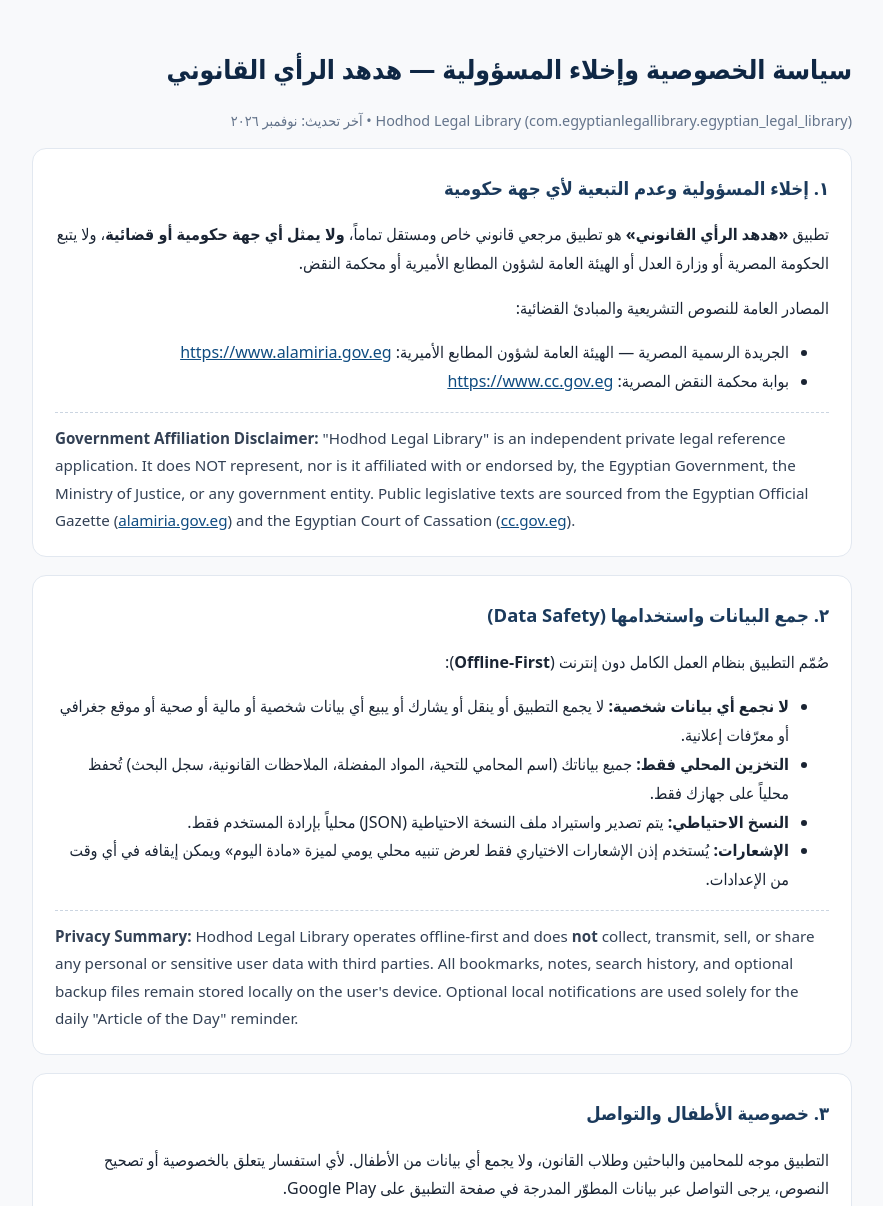
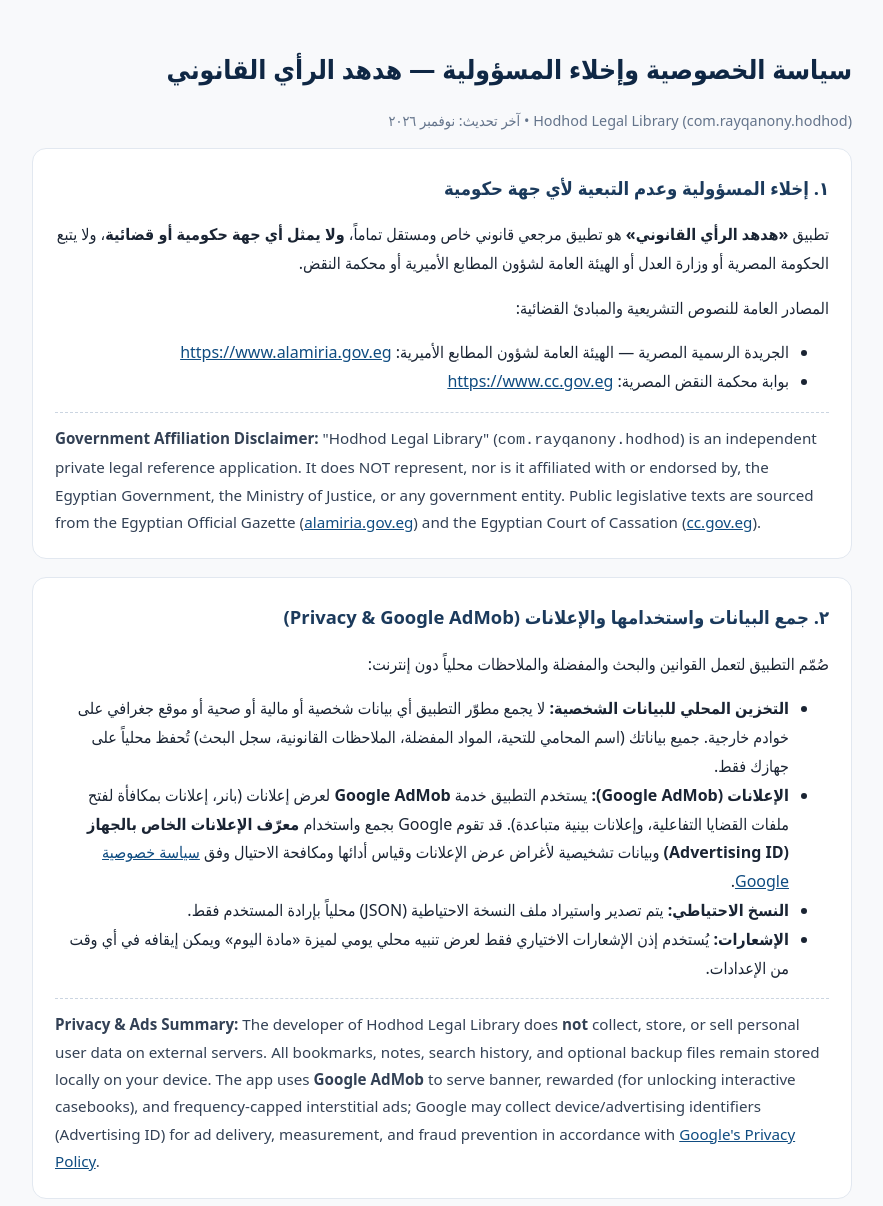
Before and after one commit to zainaboellil/hodhod-legal-privacy, a plain HTML site: page index.html in a window 1280 px wide. Shown: the top 1206 px of the page, without its empty margins (198-1081 px from the left). Drawn offline with Linux system fonts and the light colour scheme.

Commit message:
Update index.html for com.rayqanony.hodhod & AdMob

```diff
--- a/index.html
+++ b/index.html
@@ -16,7 +16,7 @@
 </head>
 <body>
   <h1>سياسة الخصوصية وإخلاء المسؤولية — هدهد الرأي القانوني</h1>
-  <p class="muted">Hodhod Legal Library (com.egyptianlegallibrary.egyptian_legal_library) • آخر تحديث: نوفمبر ٢٠٢٦</p>
+  <p class="muted">Hodhod Legal Library (com.rayqanony.hodhod) • آخر تحديث: نوفمبر ٢٠٢٦</p>
 
   <div class="card">
     <h2>١. إخلاء المسؤولية وعدم التبعية لأي جهة حكومية</h2>
@@ -27,27 +27,27 @@
       <li>بوابة محكمة النقض المصرية: <a href="https://www.cc.gov.eg">https://www.cc.gov.eg</a></li>
     </ul>
     <div class="en">
-      <strong>Government Affiliation Disclaimer:</strong> "Hodhod Legal Library" is an independent private legal reference application. It does NOT represent, nor is it affiliated with or endorsed by, the Egyptian Government, the Ministry of Justice, or any government entity. Public legislative texts are sourced from the Egyptian Official Gazette (<a href="https://www.alamiria.gov.eg">alamiria.gov.eg</a>) and the Egyptian Court of Cassation (<a href="https://www.cc.gov.eg">cc.gov.eg</a>).
+      <strong>Government Affiliation Disclaimer:</strong> "Hodhod Legal Library" (<code>com.rayqanony.hodhod</code>) is an independent private legal reference application. It does NOT represent, nor is it affiliated with or endorsed by, the Egyptian Government, the Ministry of Justice, or any government entity. Public legislative texts are sourced from the Egyptian Official Gazette (<a href="https://www.alamiria.gov.eg">alamiria.gov.eg</a>) and the Egyptian Court of Cassation (<a href="https://www.cc.gov.eg">cc.gov.eg</a>).
     </div>
   </div>
 
   <div class="card">
-    <h2>٢. جمع البيانات واستخدامها (Data Safety)</h2>
-    <p>صُمّم التطبيق بنظام العمل الكامل دون إنترنت (<strong>Offline-First</strong>):</p>
+    <h2>٢. جمع البيانات واستخدامها والإعلانات (Privacy &amp; Google AdMob)</h2>
+    <p>صُمّم التطبيق لتعمل القوانين والبحث والمفضلة والملاحظات محلياً دون إنترنت:</p>
     <ul>
-      <li><strong>لا نجمع أي بيانات شخصية:</strong> لا يجمع التطبيق أو ينقل أو يشارك أو يبيع أي بيانات شخصية أو مالية أو صحية أو موقع جغرافي أو معرّفات إعلانية.</li>
-      <li><strong>التخزين المحلي فقط:</strong> جميع بياناتك (اسم المحامي للتحية، المواد المفضلة، الملاحظات القانونية، سجل البحث) تُحفظ محلياً على جهازك فقط.</li>
+      <li><strong>التخزين المحلي للبيانات الشخصية:</strong> لا يجمع مطوّر التطبيق أي بيانات شخصية أو مالية أو صحية أو موقع جغرافي على خوادم خارجية. جميع بياناتك (اسم المحامي للتحية، المواد المفضلة، الملاحظات القانونية، سجل البحث) تُحفظ محلياً على جهازك فقط.</li>
+      <li><strong>الإعلانات (Google AdMob):</strong> يستخدم التطبيق خدمة <strong>Google AdMob</strong> لعرض إعلانات (بانر، إعلانات بمكافأة لفتح ملفات القضايا التفاعلية، وإعلانات بينية متباعدة). قد تقوم Google بجمع واستخدام <strong>معرّف الإعلانات الخاص بالجهاز (Advertising ID)</strong> وبيانات تشخيصية لأغراض عرض الإعلانات وقياس أدائها ومكافحة الاحتيال وفق <a href="https://policies.google.com/privacy" target="_blank">سياسة خصوصية Google</a>.</li>
       <li><strong>النسخ الاحتياطي:</strong> يتم تصدير واستيراد ملف النسخة الاحتياطية (JSON) محلياً بإرادة المستخدم فقط.</li>
       <li><strong>الإشعارات:</strong> يُستخدم إذن الإشعارات الاختياري فقط لعرض تنبيه محلي يومي لميزة «مادة اليوم» ويمكن إيقافه في أي وقت من الإعدادات.</li>
     </ul>
     <div class="en">
-      <strong>Privacy Summary:</strong> Hodhod Legal Library operates offline-first and does <strong>not</strong> collect, transmit, sell, or share any personal or sensitive user data with third parties. All bookmarks, notes, search history, and optional backup files remain stored locally on the user's device. Optional local notifications are used solely for the daily "Article of the Day" reminder.
+      <strong>Privacy &amp; Ads Summary:</strong> The developer of Hodhod Legal Library does <strong>not</strong> collect, store, or sell personal user data on external servers. All bookmarks, notes, search history, and optional backup files remain stored locally on your device. The app uses <strong>Google AdMob</strong> to serve banner, rewarded (for unlocking interactive casebooks), and frequency-capped interstitial ads; Google may collect device/advertising identifiers (Advertising ID) for ad delivery, measurement, and fraud prevention in accordance with <a href="https://policies.google.com/privacy" target="_blank">Google's Privacy Policy</a>.
     </div>
   </div>
 
   <div class="card">
     <h2>٣. خصوصية الأطفال والتواصل</h2>
-    <p>التطبيق موجه للمحامين والباحثين وطلاب القانون، ولا يجمع أي بيانات من الأطفال. لأي استفسار يتعلق بالخصوصية أو تصحيح النصوص، يرجى التواصل عبر بيانات المطوّر المدرجة في صفحة التطبيق على Google Play.</p>
+    <p>التطبيق موجه للمحامين والباحثين وطلاب القانون، ولا يستهدف الأطفال دون ١٣ عاماً. لأي استفسار يتعلق بالخصوصية أو تصحيح النصوص، يرجى التواصل عبر بيانات المطوّر المدرجة في صفحة التطبيق على Google Play.</p>
   </div>
 </body>
 </html>
```
